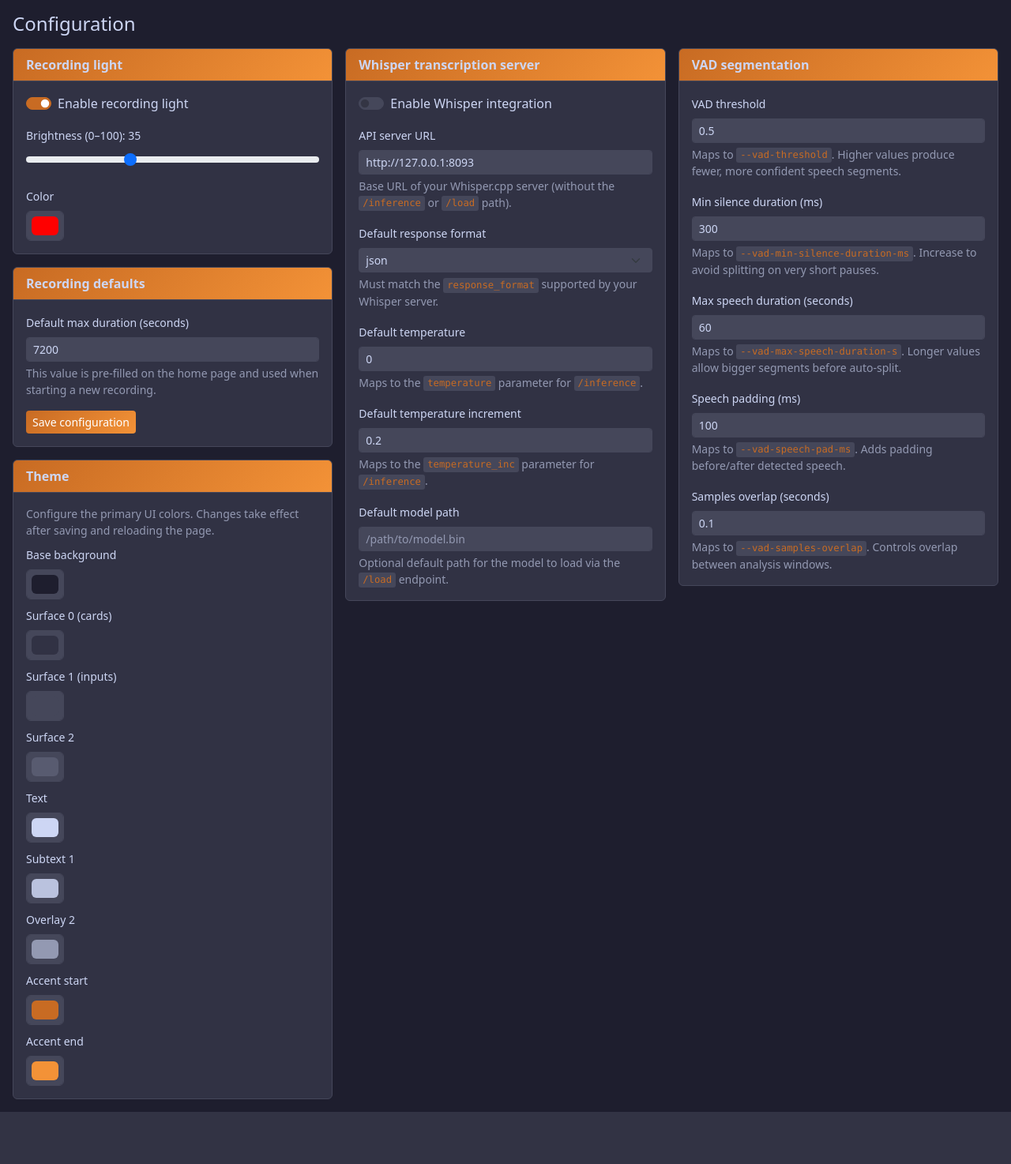
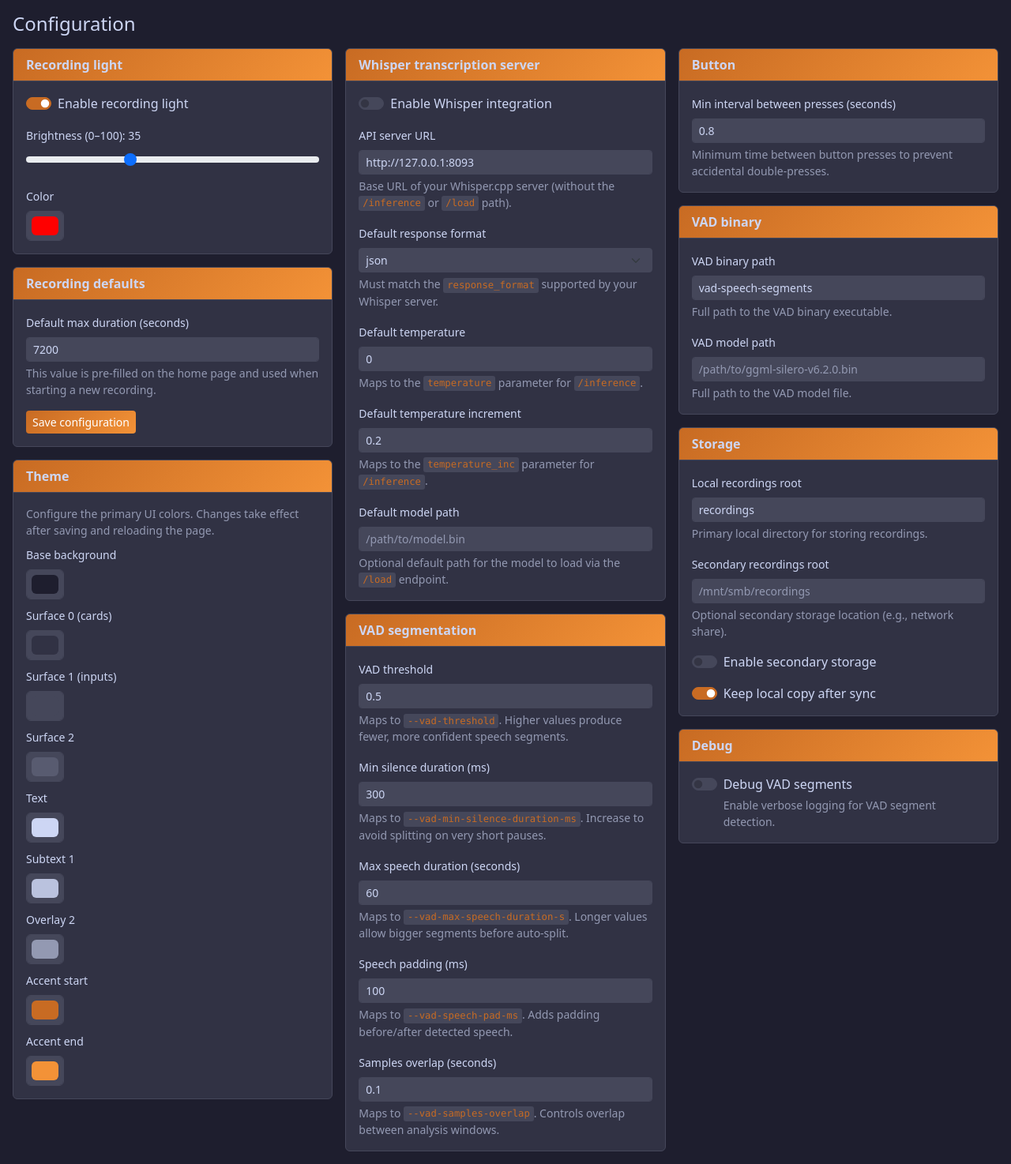
Before and after one commit to testbenchcc/recorder, a FastAPI app: page /config/view in a window 1280 px wide. Shown: the part 56-1530 px from the top of the page at 79% size. Before the commit the page ends 1464 px from the top, so only its background shows below. Run offline with FastAPI, Linux system fonts and the light colour scheme.

Commit message:
fix: created configuration page items for .env vars

```diff
--- a/app/static/js/config.js
+++ b/app/static/js/config.js
@@ -39,6 +39,22 @@
     overlay2: "#9399b2",
     accent_start: "#c86b23",
     accent_end: "#f39237",
+  },
+  button: {
+    min_interval_sec: 0.8,
+  },
+  vad_binary: {
+    binary_path: "vad-speech-segments",
+    model_path: "",
+  },
+  storage: {
+    local_root: "recordings",
+    secondary_root: "",
+    secondary_enabled: false,
+    keep_local_after_sync: true,
+  },
+  debug: {
+    vad_segments: false,
   },
   default_max_duration_seconds: 7200,
 };
@@ -190,6 +206,64 @@
   }
 }
 
+function applyButton(config) {
+  const cfg = {
+    ...defaultConfig.button,
+    ...(config.button || {}),
+  };
+
+  const minIntervalEl = document.getElementById("button-min-interval-sec");
+  if (!minIntervalEl) return;
+
+  minIntervalEl.value = cfg.min_interval_sec;
+}
+
+function applyVadBinary(config) {
+  const cfg = {
+    ...defaultConfig.vad_binary,
+    ...(config.vad_binary || {}),
+  };
+
+  const binaryPathEl = document.getElementById("vad-binary-path");
+  const modelPathEl = document.getElementById("vad-binary-model-path");
+
+  if (!binaryPathEl) return;
+
+  binaryPathEl.value = cfg.binary_path || "";
+  modelPathEl.value = cfg.model_path || "";
+}
+
+function applyStorage(config) {
+  const cfg = {
+    ...defaultConfig.storage,
+    ...(config.storage || {}),
+  };
+
+  const localRootEl = document.getElementById("storage-local-root");
+  const secondaryRootEl = document.getElementById("storage-secondary-root");
+  const secondaryEnabledEl = document.getElementById("storage-secondary-enabled");
+  const keepLocalEl = document.getElementById("storage-keep-local-after-sync");
+
+  if (!localRootEl) return;
+
+  localRootEl.value = cfg.local_root || "";
+  secondaryRootEl.value = cfg.secondary_root || "";
+  secondaryEnabledEl.checked = !!cfg.secondary_enabled;
+  keepLocalEl.checked = !!cfg.keep_local_after_sync;
+}
+
+function applyDebug(config) {
+  const cfg = {
+    ...defaultConfig.debug,
+    ...(config.debug || {}),
+  };
+
+  const vadSegmentsEl = document.getElementById("debug-vad-segments");
+  if (!vadSegmentsEl) return;
+
+  vadSegmentsEl.checked = !!cfg.vad_segments;
+}
+
 async function loadConfig() {
   try {
     const res = await fetch("/ui/config");
@@ -199,6 +273,10 @@
       applyWhisper({});
       applyVad({});
       applyDefaultMaxDuration({});
+      applyButton({});
+      applyVadBinary({});
+      applyStorage({});
+      applyDebug({});
       return;
     }
     const data = await res.json();
@@ -207,6 +285,10 @@
     applyVad(data || {});
     applyDefaultMaxDuration(data || {});
     applyTheme(data || {});
+    applyButton(data || {});
+    applyVadBinary(data || {});
+    applyStorage(data || {});
+    applyDebug(data || {});
   } catch (err) {
     console.error(err);
     setConfigMessage("Error loading configuration", "danger");
@@ -215,6 +297,10 @@
     applyVad({});
     applyDefaultMaxDuration({});
     applyTheme({});
+    applyButton({});
+    applyVadBinary({});
+    applyStorage({});
+    applyDebug({});
   }
 }
 
@@ -251,6 +337,14 @@
   const themeOverlay2El = document.getElementById("theme-overlay2");
   const themeAccentStartEl = document.getElementById("theme-accent-start");
   const themeAccentEndEl = document.getElementById("theme-accent-end");
+  const buttonMinIntervalEl = document.getElementById("button-min-interval-sec");
+  const vadBinaryPathEl = document.getElementById("vad-binary-path");
+  const vadBinaryModelPathEl = document.getElementById("vad-binary-model-path");
+  const storageLocalRootEl = document.getElementById("storage-local-root");
+  const storageSecondaryRootEl = document.getElementById("storage-secondary-root");
+  const storageSecondaryEnabledEl = document.getElementById("storage-secondary-enabled");
+  const storageKeepLocalEl = document.getElementById("storage-keep-local-after-sync");
+  const debugVadSegmentsEl = document.getElementById("debug-vad-segments");
 
   const defaultMaxDuration = Number.parseInt(
     defaultMaxDurationEl.value.trim(),
@@ -292,6 +386,10 @@
   );
   const rawVadOverlap = Number.parseFloat(
     (vadOverlapEl.value || "").trim(),
+  );
+
+  const rawButtonMinInterval = Number.parseFloat(
+    (buttonMinIntervalEl.value || "").trim(),
   );
 
   const payload = {
@@ -344,6 +442,24 @@
         (themeAccentEndEl && themeAccentEndEl.value) ||
         defaultConfig.theme.accent_end,
     },
+    button: {
+      min_interval_sec: Number.isFinite(rawButtonMinInterval)
+        ? rawButtonMinInterval
+        : defaultConfig.button.min_interval_sec,
+    },
+    vad_binary: {
+      binary_path: vadBinaryPathEl.value.trim() || defaultConfig.vad_binary.binary_path,
+      model_path: vadBinaryModelPathEl.value.trim() || defaultConfig.vad_binary.model_path,
+    },
+    storage: {
+      local_root: storageLocalRootEl.value.trim() || defaultConfig.storage.local_root,
+      secondary_root: storageSecondaryRootEl.value.trim() || defaultConfig.storage.secondary_root,
+      secondary_enabled: storageSecondaryEnabledEl.checked,
+      keep_local_after_sync: storageKeepLocalEl.checked,
+    },
+    debug: {
+      vad_segments: debugVadSegmentsEl.checked,
+    },
     default_max_duration_seconds: defaultMaxDuration,
   };
 
--- a/app/templates/config.html
+++ b/app/templates/config.html
@@ -349,6 +349,145 @@
         </div>
       </div>
 
+      <div style="break-inside: avoid; margin-bottom: 1rem;">
+        <div class="card">
+        <div class="card-header">Button</div>
+        <div class="card-body">
+          <div class="mb-0">
+            <label for="button-min-interval-sec" class="form-label small">
+              Min interval between presses (seconds)
+            </label>
+            <input
+              type="number"
+              step="0.1"
+              min="0"
+              class="form-control form-control-sm"
+              id="button-min-interval-sec"
+            />
+            <div class="form-text">
+              Minimum time between button presses to prevent accidental double-presses.
+            </div>
+          </div>
+        </div>
+        </div>
+      </div>
+
+      <div style="break-inside: avoid; margin-bottom: 1rem;">
+        <div class="card">
+        <div class="card-header">VAD binary</div>
+        <div class="card-body">
+          <div class="mb-3">
+            <label for="vad-binary-path" class="form-label small">
+              VAD binary path
+            </label>
+            <input
+              type="text"
+              class="form-control form-control-sm"
+              id="vad-binary-path"
+              placeholder="/path/to/vad-speech-segments"
+            />
+            <div class="form-text">
+              Full path to the VAD binary executable.
+            </div>
+          </div>
+          <div class="mb-0">
+            <label for="vad-binary-model-path" class="form-label small">
+              VAD model path
+            </label>
+            <input
+              type="text"
+              class="form-control form-control-sm"
+              id="vad-binary-model-path"
+              placeholder="/path/to/ggml-silero-v6.2.0.bin"
+            />
+            <div class="form-text">
+              Full path to the VAD model file.
+            </div>
+          </div>
+        </div>
+        </div>
+      </div>
+
+      <div style="break-inside: avoid; margin-bottom: 1rem;">
+        <div class="card">
+        <div class="card-header">Storage</div>
+        <div class="card-body">
+          <div class="mb-3">
+            <label for="storage-local-root" class="form-label small">
+              Local recordings root
+            </label>
+            <input
+              type="text"
+              class="form-control form-control-sm"
+              id="storage-local-root"
+              placeholder="/path/to/local/recordings"
+            />
+            <div class="form-text">
+              Primary local directory for storing recordings.
+            </div>
+          </div>
+          <div class="mb-3">
+            <label for="storage-secondary-root" class="form-label small">
+              Secondary recordings root
+            </label>
+            <input
+              type="text"
+              class="form-control form-control-sm"
+              id="storage-secondary-root"
+              placeholder="/mnt/smb/recordings"
+            />
+            <div class="form-text">
+              Optional secondary storage location (e.g., network share).
+            </div>
+          </div>
+          <div class="form-check form-switch mb-3">
+            <input
+              class="form-check-input"
+              type="checkbox"
+              role="switch"
+              id="storage-secondary-enabled"
+            />
+            <label class="form-check-label" for="storage-secondary-enabled">
+              Enable secondary storage
+            </label>
+          </div>
+          <div class="form-check form-switch mb-0">
+            <input
+              class="form-check-input"
+              type="checkbox"
+              role="switch"
+              id="storage-keep-local-after-sync"
+            />
+            <label class="form-check-label" for="storage-keep-local-after-sync">
+              Keep local copy after sync
+            </label>
+          </div>
+        </div>
+        </div>
+      </div>
+
+      <div style="break-inside: avoid; margin-bottom: 1rem;">
+        <div class="card">
+        <div class="card-header">Debug</div>
+        <div class="card-body">
+          <div class="form-check form-switch mb-0">
+            <input
+              class="form-check-input"
+              type="checkbox"
+              role="switch"
+              id="debug-vad-segments"
+            />
+            <label class="form-check-label" for="debug-vad-segments">
+              Debug VAD segments
+            </label>
+            <div class="form-text">
+              Enable verbose logging for VAD segment detection.
+            </div>
+          </div>
+        </div>
+        </div>
+      </div>
+
     </div>
   </form>
 
```
Also changed, not shown: app/api/routes.py (+24 -0 lines), app/core/app_config.py (+24 -0 lines), README.md.
